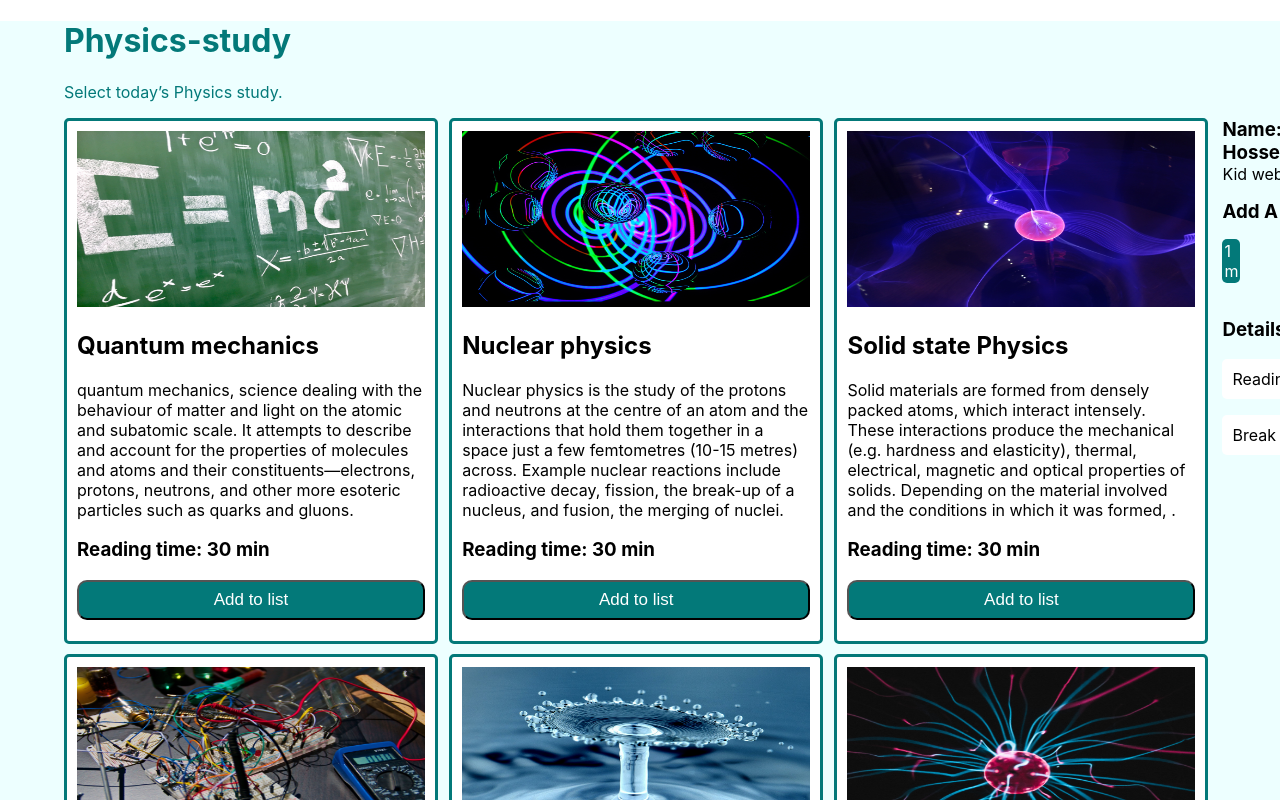
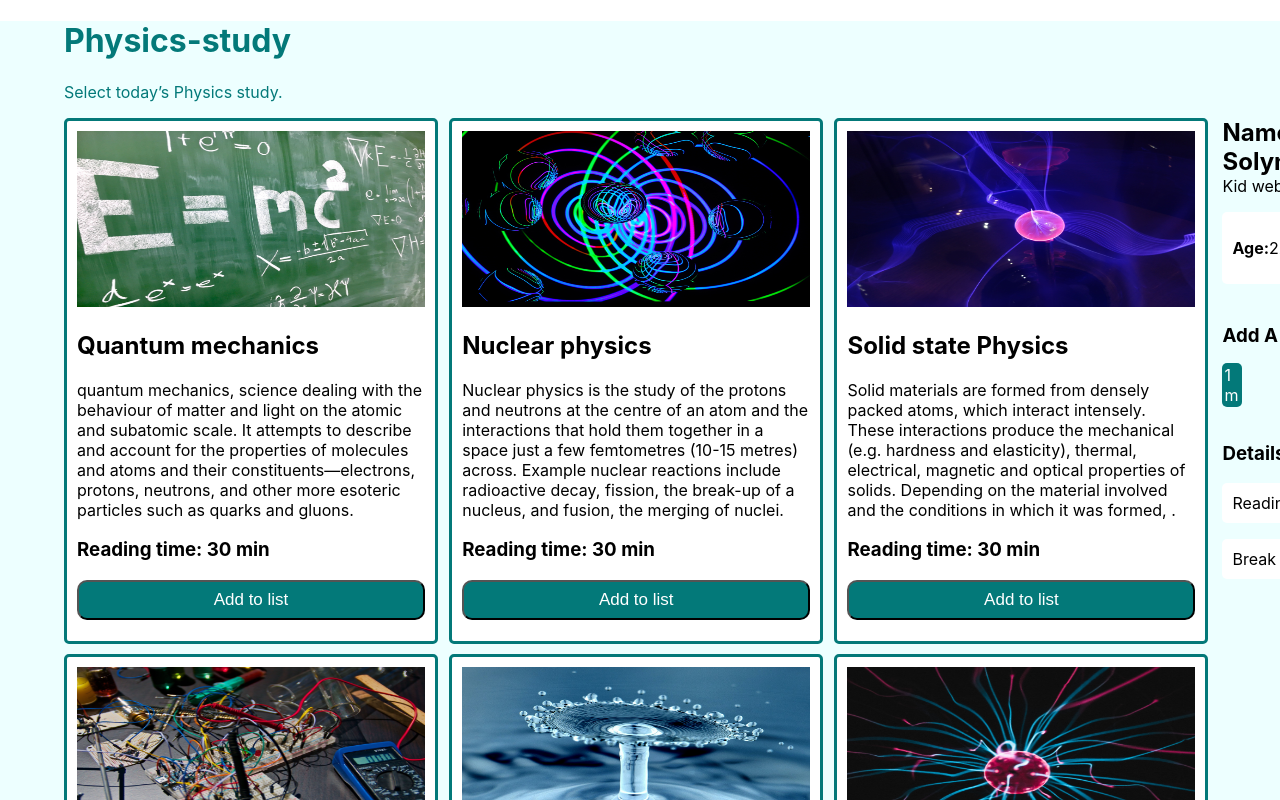
Before and after one commit to MhSolyman/physics-study, a React (Create React App) app: page / in a window 1280 px wide. Shown: the top 800 px of the page. Built offline with nearby package versions, Linux system fonts and the light colour scheme.

Commit message:
add all style

```diff
--- a/src/components/subject-right-cart/subjectRight.js
+++ b/src/components/subject-right-cart/subjectRight.js
@@ -24,13 +24,11 @@ const SubjectRight = ({ subjectsAdd }) => {
 
         <div className='right'>
 
-
-
-
-
-
-            <h3 className='h1'>Name: Md. Solyman Hossen.</h3>
+            <h2 className='h1'>Name: Md. Solyman Hossen.</h2>
             <p className='p'>Kid web developer</p>
+            <div className='flex background'> <p><b>Age:</b>22y</p><p><b>Weight:</b>75kg</p></div>
+            <br />
+            <br />
             <h3 className='h1'>Add A Break</h3>
             <div className='flex'>{reptiles.map(reptile => (
 
```
